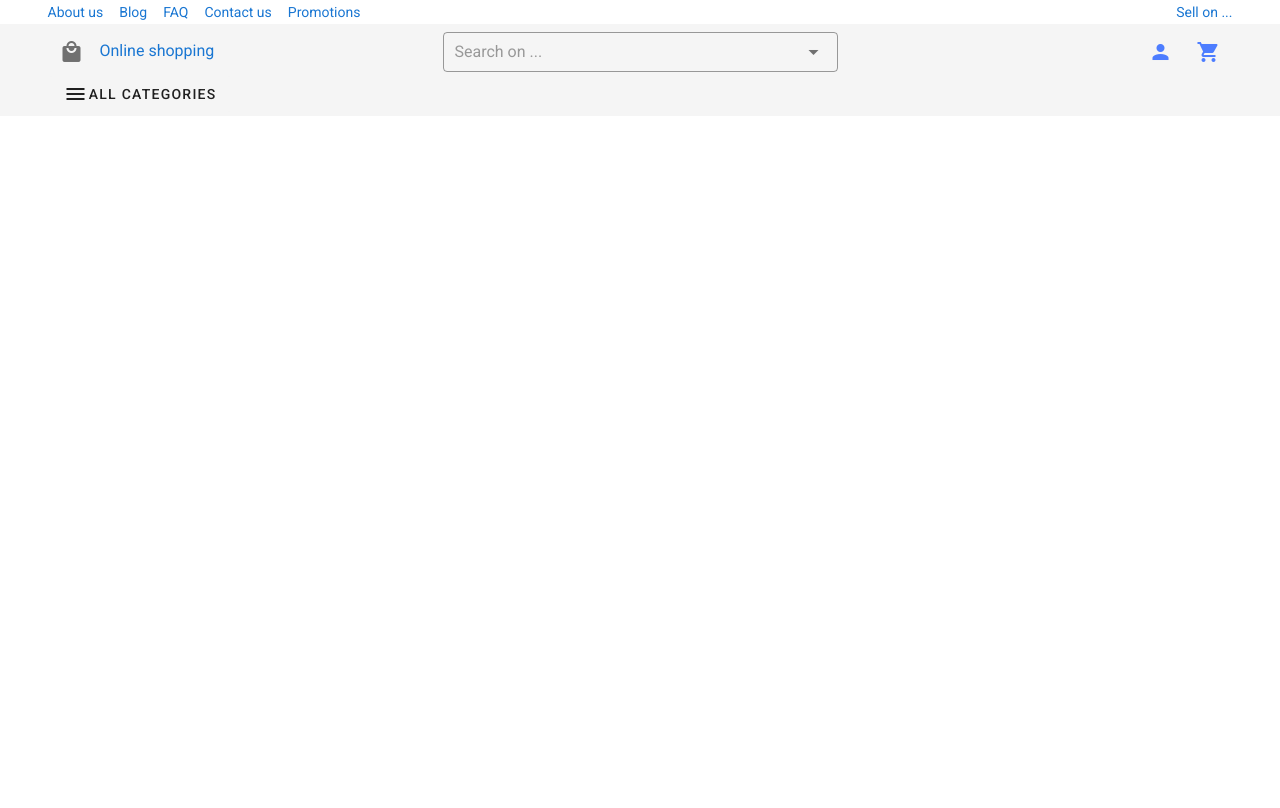
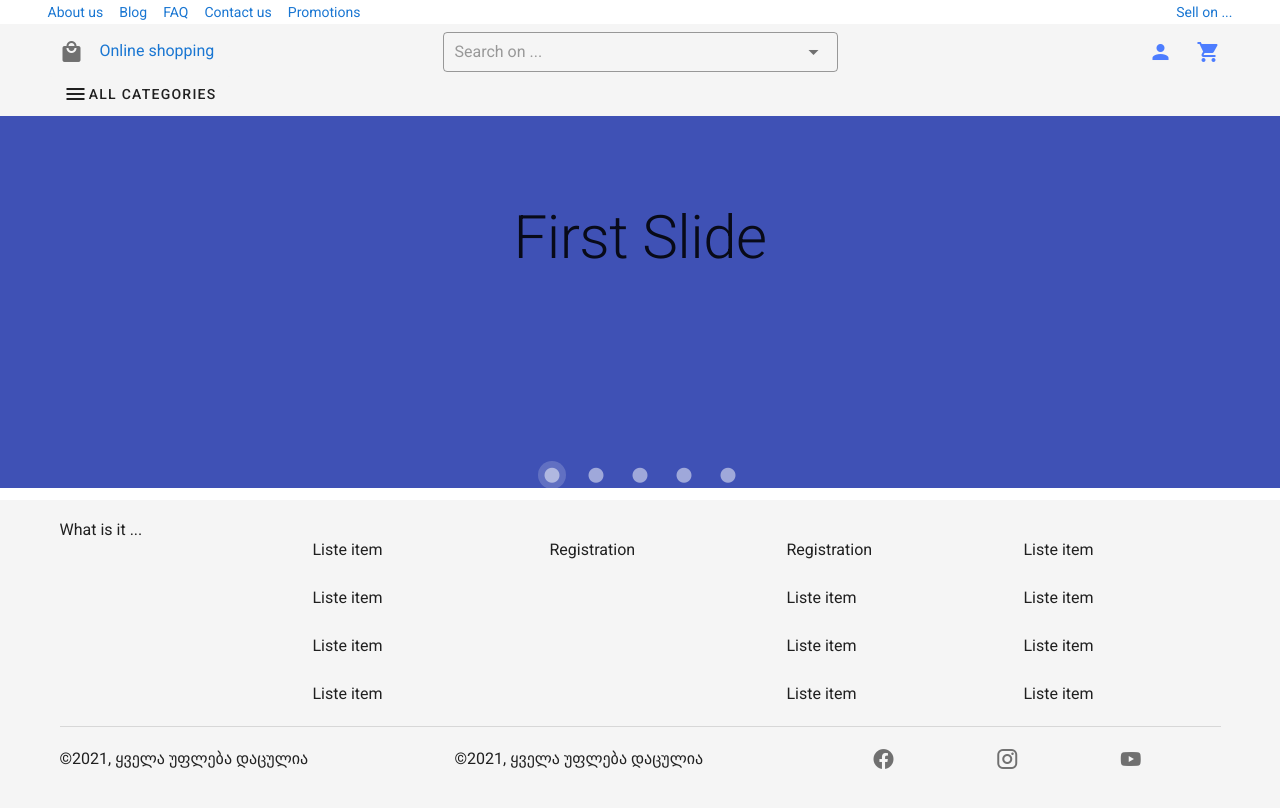
Before and after one commit to GigaVardia/online-marketplace, a Vue app: page / in a window 1280 px wide. Built offline with nearby package versions, Linux system fonts and the light colour scheme.

Commit message:
added footer and home slider

```diff
--- /dev/null
+++ b/src/components/Home/Footer/FooterComponent.vue
@@ -0,0 +1,122 @@
+<template>
+  <v-footer>
+    <v-container>
+      <v-row>
+        <v-col>
+          What is it ...
+        </v-col>
+
+        <v-col>
+          <v-list color="transparent">
+            <v-list-item>
+              Liste item
+            </v-list-item>
+            <v-list-item>
+              Liste item
+            </v-list-item>
+            <v-list-item>
+              Liste item
+            </v-list-item>
+            <v-list-item>
+              Liste item
+            </v-list-item>
+          </v-list>
+        </v-col>
+
+        <v-col>
+          <v-list color="transparent">
+            <v-list-item>
+              Registration
+            </v-list-item>
+          </v-list>
+        </v-col>
+        <v-col>
+          <v-list color="transparent">
+            <v-list-item>
+              Registration
+            </v-list-item>
+            <v-list-item>
+              Liste item
+            </v-list-item>
+            <v-list-item>
+              Liste item
+            </v-list-item>
+            <v-list-item>
+              Liste item
+            </v-list-item>
+          </v-list>
+        </v-col>
+
+        <v-col>
+          <v-list color="transparent">
+            <v-list-item>
+              Liste item
+            </v-list-item>
+            <v-list-item>
+              Liste item
+            </v-list-item>
+            <v-list-item>
+              Liste item
+            </v-list-item>
+            <v-list-item>
+              Liste item
+            </v-list-item>
+          </v-list>
+        </v-col>
+      </v-row>
+
+      <v-divider>
+      </v-divider>
+
+      <v-row class="d-flex align-center">
+        <v-col>
+          ©2021, ყველა უფლება დაცულია
+        </v-col>
+        <v-col>
+          ©2021, ყველა უფლება დაცულია
+        </v-col>
+        <v-col>
+          <v-list
+            color="transparent"
+            class="d-flex"
+          >
+            <v-list-item>
+              <v-btn
+                icon
+              >
+                <v-icon>
+                  mdi-facebook
+                </v-icon>
+              </v-btn>
+            </v-list-item>
+            <v-list-item>
+              <v-btn icon>
+                <v-icon>
+                  mdi-instagram
+                </v-icon>
+              </v-btn>
+            </v-list-item>
+            <v-list-item>
+              <v-btn icon>
+                <v-icon>
+                  mdi-youtube
+                </v-icon>
+              </v-btn>
+            </v-list-item>
+          </v-list>
+        </v-col>
+      </v-row>
+
+    </v-container>
+  </v-footer>
+</template>
+
+<script>
+export default {
+  name: 'FooterComponent'
+}
+</script>
+
+<style lang="scss" scoped>
+
+</style>
--- /dev/null
+++ b/src/components/Home/HomeSlider/HomeSliderComponent.vue
@@ -0,0 +1,54 @@
+<template>
+  <v-carousel
+    cycle
+    height="500"
+    hide-delimiter-background
+    show-arrows-on-hover
+  >
+    <v-carousel-item
+      v-for="(slide, i) in slides"
+      :key="i"
+    >
+      <v-sheet
+        :color="colors[i]"
+        height="100%"
+      >
+        <v-row
+          class="fill-height"
+          align="center"
+          justify="center"
+        >
+          <div class="text-h2">
+            {{ slide }} Slide
+          </div>
+        </v-row>
+      </v-sheet>
+    </v-carousel-item>
+  </v-carousel>
+</template>
+
+<script>
+export default {
+  name: 'HomeSliderComponent',
+  data: () => ({
+    colors: [
+      'indigo',
+      'warning',
+      'pink darken-2',
+      'red lighten-1',
+      'deep-purple accent-4'
+    ],
+    slides: [
+      'First',
+      'Second',
+      'Third',
+      'Fourth',
+      'Fifth'
+    ]
+  })
+}
+</script>
+
+<style lang="scss" scoped>
+
+</style>
--- a/src/views/HomeView.vue
+++ b/src/views/HomeView.vue
@@ -15,10 +15,18 @@
     <right-navigation-drawer :drawer.sync="rightDrawer">
     </right-navigation-drawer>
 
-    <v-main>
+    <v-main v-if="$route.path !== '/'">
       <router-view>
       </router-view>
     </v-main>
+
+    <v-main v-else>
+      <home-slider-component>
+      </home-slider-component>
+    </v-main>
+
+    <footer-component>
+    </footer-component>
   </v-app>
 </template>
 
@@ -27,10 +35,14 @@ import SystemBarComponent from '@/components/Home/HeaderComponents/SystemBarComp
 import AppBarComponent from '@/components/Home/HeaderComponents/AppBarComponent'
 import LeftNavigationDrawer from '@/components/Home/NavigationDrawers/LeftNavigationDrawer'
 import RightNavigationDrawer from '@/components/Home/NavigationDrawers/RightNavigationDrawer'
+import FooterComponent from '@/components/Home/Footer/FooterComponent'
+import HomeSliderComponent from '@/components/Home/HomeSlider/HomeSliderComponent'
 
 export default {
   name: 'HomeView',
   components: {
+    HomeSliderComponent,
+    FooterComponent,
     RightNavigationDrawer,
     LeftNavigationDrawer,
     AppBarComponent,
```
